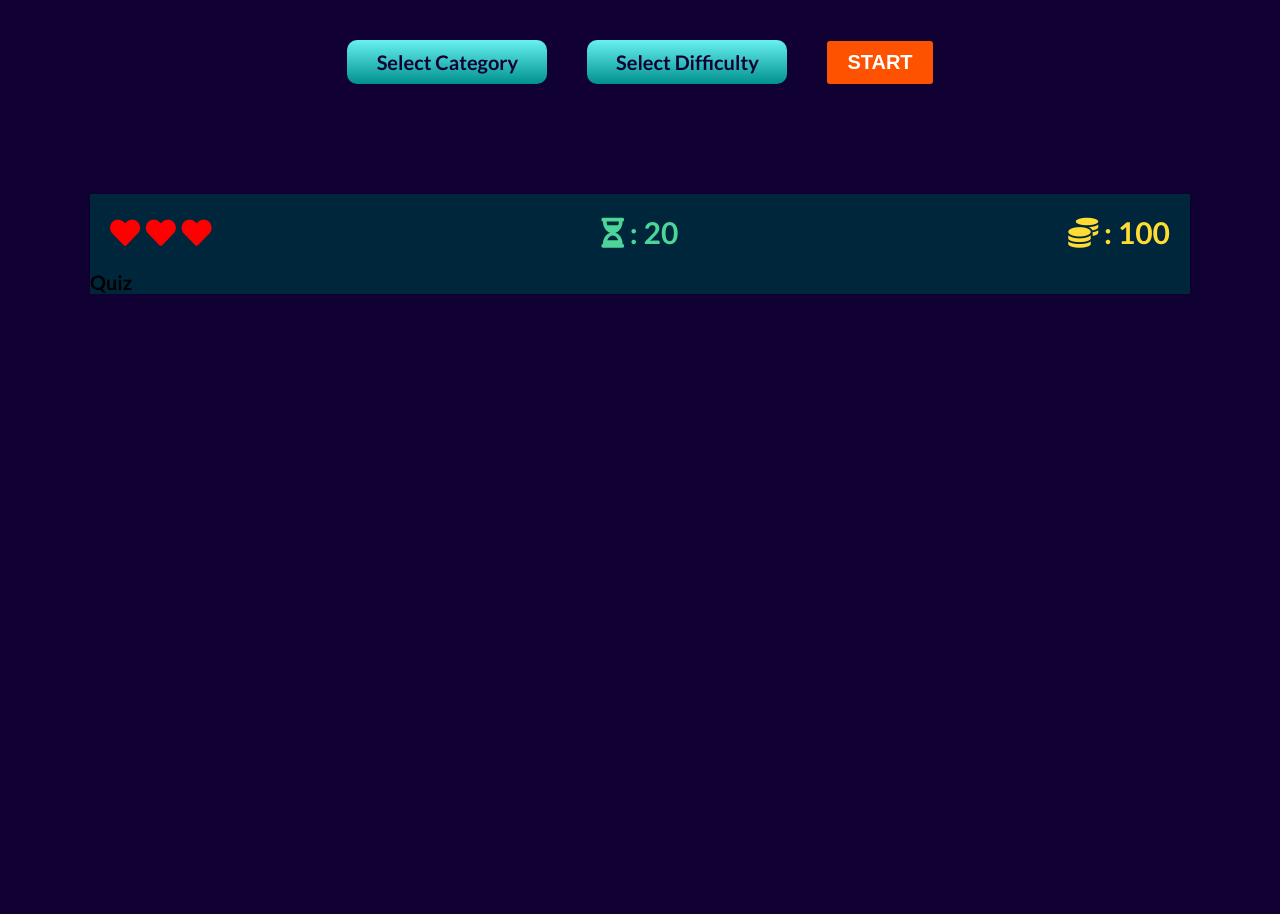
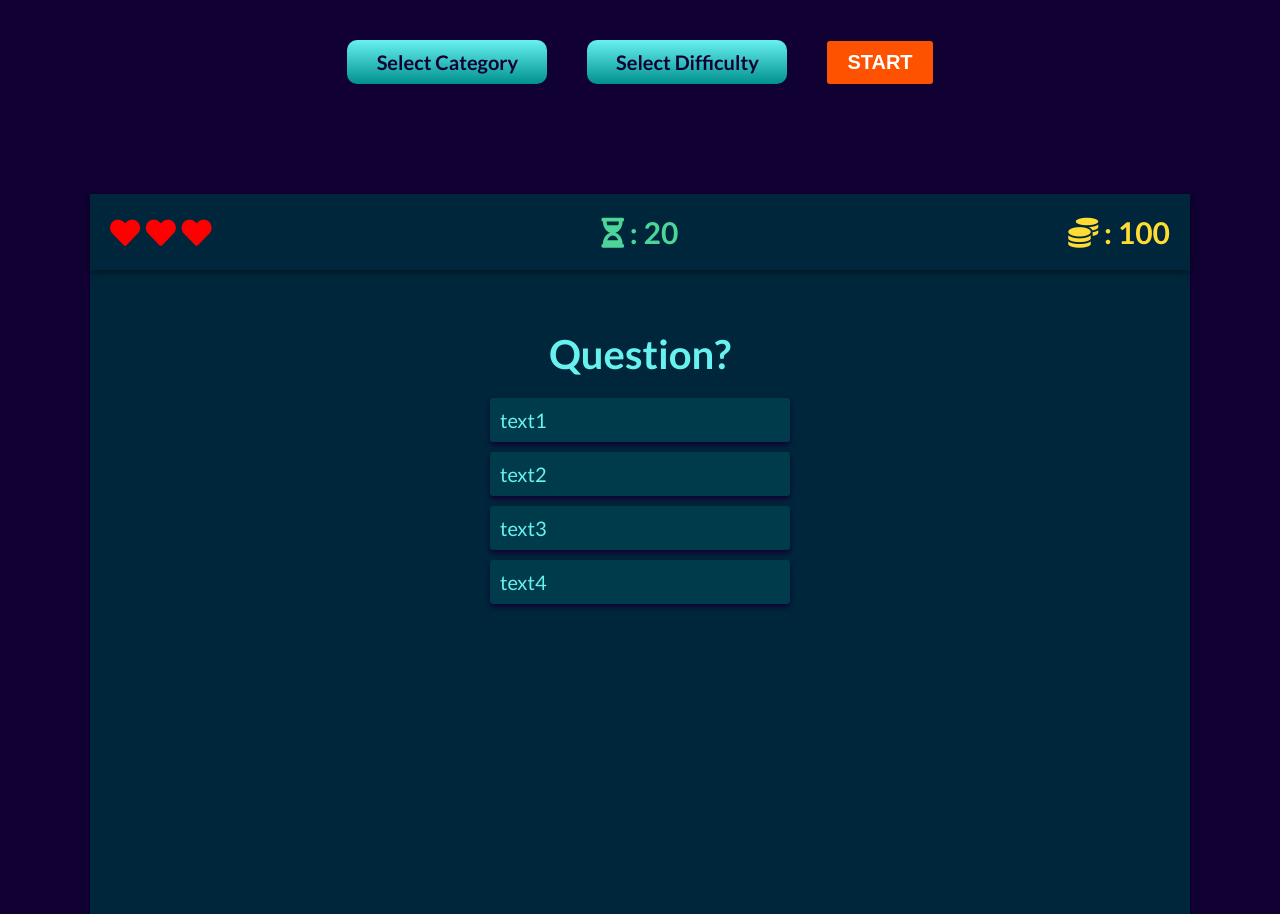
Before and after one commit to lmncode/quiz-app, a website: page index.html in a window 1280 px wide. Before the commit the page ends 800 px from the top, so only its background shows below. Drawn offline with nearby package versions, Linux system fonts and the light colour scheme.

Commit message:
implement question design

```diff
--- a/index.html
+++ b/index.html
@@ -51,7 +51,16 @@
             <i class="fas fa-coins"></i> : <span>100</span>
           </div>
         </div>
-        <h1>Quiz</h1>
+
+        <div class="quiz-content">
+          <h2 class="question">Question?</h2>
+          <ul class="answers">
+            <li>text1</li>
+            <li>text2</li>
+            <li>text3</li>
+            <li>text4</li>
+          </ul>
+        </div>
       </div>
     </div>
     <script
--- a/src/js/index.js
+++ b/src/js/index.js
@@ -22,6 +22,7 @@ async function startQuiz(e) {
     return;
   }
 
+  //fetch questions
   let questions = await getQuestions(selectedCategory, selectedDifficulty);
 
   // timer();
--- a/src/style/abstracts/_variables.scss
+++ b/src/style/abstracts/_variables.scss
@@ -1,6 +1,7 @@
 $color-orange: #ff5200;
 $color-blue-dark: #110133;
 $color-turquoise: #00918e;
+$color-turquoise-dark: #00263b;
 $color-turquoise-light: #67f1ef;
 $color-yellow: #ffdc34;
 $color-green-light: #4dd599;
--- a/src/style/base/_common.scss
+++ b/src/style/base/_common.scss
@@ -12,9 +12,6 @@ html {
 }
 
 body {
-  // position: relative;
-  // top: 0;
-  // left: 0;
   box-sizing: border-box;
   width: 100%;
   height: 100%;
@@ -26,3 +23,7 @@ body {
 ul {
   list-style: none;
 }
+
+.container {
+  height: 100%;
+}
--- a/src/style/base/_typography.scss
+++ b/src/style/base/_typography.scss
@@ -16,3 +16,11 @@
   margin-top: 2rem;
   color: $color-orange;
 }
+
+.quiz-content {
+  h2 {
+    margin-top: 6rem;
+    font-size: 4rem;
+    color: $color-turquoise-light;
+  }
+}
--- /dev/null
+++ b/src/style/components/_question.scss
@@ -0,0 +1,22 @@
+.answers {
+  margin-top: 2rem;
+  max-width: 60rem;
+  min-width: 30rem;
+  border-radius: 5px;
+
+  li {
+    max-width: 60rem;
+    padding: 1rem;
+    font-size: 2rem;
+    background-color: rgba($color-turquoise, 0.2);
+    margin-bottom: 1rem;
+    box-shadow: 0 3px 5px $color-blue-dark;
+    color: $color-turquoise-light;
+    border-radius: 3px;
+    cursor: pointer;
+
+    &:hover {
+      background-color: rgba($color-turquoise, 0.5);
+    }
+  }
+}
--- a/src/style/layout/_quiz.scss
+++ b/src/style/layout/_quiz.scss
@@ -1,13 +1,12 @@
 .quiz-section {
   background-color: #00263b;
   margin: 5rem;
-}
-
+  height: 100%;
   .info-bar {
     @include flexCenter;
     padding: 2rem;
     justify-content: space-between;
-  //background-color: $color-white;
+    box-shadow: 0 3px 6px rgba($color-black, 0.4);
 
     & > * {
       font-size: 3rem;
@@ -26,3 +25,10 @@
       color: $color-yellow;
     }
   }
+
+  .quiz-content {
+    width: 100%;
+    @include flexCenter;
+    flex-direction: column;
+  }
+}
--- a/src/style/main.scss
+++ b/src/style/main.scss
@@ -6,5 +6,6 @@
 
 @import "./components/select";
 @import "./components/buttons";
+@import "./components/question";
 @import "./components/modal";
 @import "./layout/quiz";
```
Also changed, not shown: src/style/main.css, 1 other file. Lines whose indentation alone changed are shown as unchanged.
